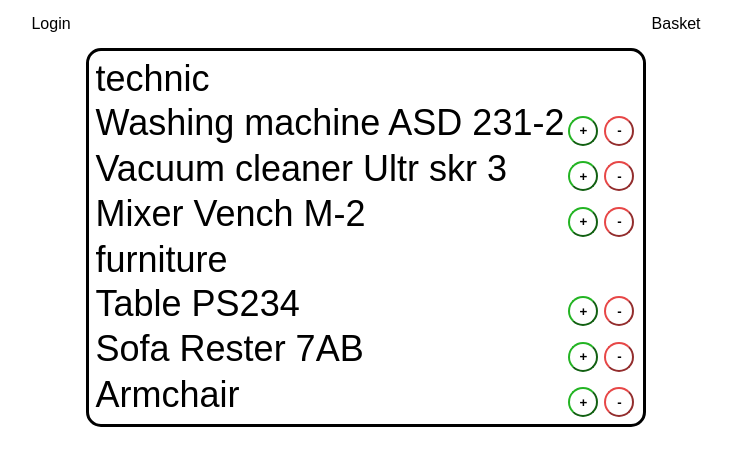
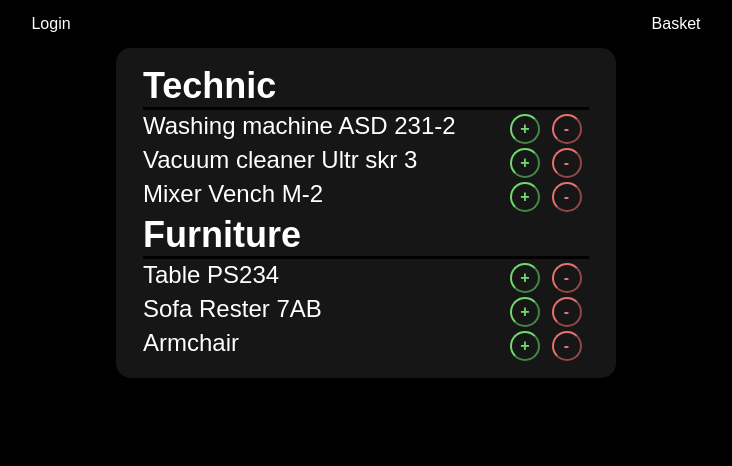
Before and after one commit to nubik132/Script-Programming-Languages, a plain HTML site: page Лаб. 1 (сем. 2)/index.html in a window 1280 px wide. Shown: the whole page, without its empty margins (274-1006 px from the left). Drawn offline with Linux system fonts and the light colour scheme.

Commit message:
reafactor: move styles to style.css

```diff
--- a/Лаб. 1 (сем. 2)/index.html
+++ b/Лаб. 1 (сем. 2)/index.html
@@ -4,84 +4,10 @@
 <head>
     <meta charset="UTF-8">
     <meta name="viewport" content="width=device-width, initial-scale=1.0">
+    <link rel="stylesheet" href="./style.css">
     <title>Лаб. 1</title>
 </head>
-<style>
-    * {
-        margin: 0;
-        padding: 0;
-        box-sizing: 0;
-        font-family: sans-serif;
-    }
 
-    a {
-        color: #000;
-        text-decoration: none;
-    }
-
-    h2 {}
-
-    h2::first-letter {
-        text-transform: capitalize;
-    }
-
-    h3 {
-        flex: 1 0;
-        font-weight: normal;
-    }
-
-    header {
-        display: flex;
-        justify-content: space-around;
-        padding: 15px;
-    }
-
-    .basket {
-        text-align: right;
-    }
-
-    main {
-        padding: 0 50px;
-    }
-
-    .product {
-        /* margin: 5px 0 5px; */
-        /* display: flex; */
-        border: #000 solid 3px;
-    }
-
-    .product__button {
-        font-weight: 600;
-        background-color: #fff;
-        border-radius: 50%;
-
-        margin: 0 2px;
-        width: 30px;
-        height: 30px;
-    }
-
-    table {
-        margin: 0 auto;
-        padding: 5px;
-        border: #000 solid 3px;
-        border-radius: 15px;
-        font-size: 36px;
-    }
-
-    tr {}
-
-    td {
-        vertical-align: text-bottom;
-    }
-
-    .plus-button {
-        border-color: rgb(35, 180, 35);
-    }
-
-    .minus-button {
-        border-color: rgb(231, 71, 71);
-    }
-</style>
 
 <body>
     <header>
--- a/Лаб. 1 (сем. 2)/main.js
+++ b/Лаб. 1 (сем. 2)/main.js
@@ -70,6 +70,7 @@ let table = document.querySelector("table");
 for (const category of categories) {
     let categoryHtml = document.createElement("tr");
     let categoryNameHtml = document.createElement("td");
+    categoryNameHtml.classList.add("category");
     categoryNameHtml.setAttribute("colspan", 3)
     categoryNameHtml.innerText = category.name
     categoryHtml.appendChild(categoryNameHtml);
--- /dev/null
+++ b/Лаб. 1 (сем. 2)/style.css
@@ -0,0 +1,93 @@
+* {
+    margin: 0;
+    padding: 0;
+    box-sizing: 0;
+    font-family: sans-serif;
+    color: white;
+}
+body{
+    background-color: #000;
+}
+a {
+    color: #fff;
+    text-decoration: none;
+}
+a:hover{
+    transition: color .3s;
+    color:#A2A2A2
+}
+
+h2 {}
+
+h2::first-letter {
+    text-transform: capitalize;
+}
+
+h3 {
+    flex: 1 0;
+    font-weight: normal;
+}
+
+header {
+    display: flex;
+    justify-content: space-around;
+    padding: 15px;
+}
+
+.basket {
+    text-align: right;
+}
+
+main {
+    padding: 0 50px;
+}
+.category{
+    border-bottom: #000 3px solid;
+    font-weight: 900;
+}
+.category::first-letter{
+    text-transform: capitalize;
+}
+.product {
+    /* margin: 5px 0 5px; */
+    /* display: flex; */
+    font-weight: 100;
+    font-family: sans-serif;
+    font-size: 24px;
+    border: #000 solid 3px;
+}
+
+.product__button {
+    font-weight: 600;
+    background-color: #161616;
+    border-radius: 50%;
+    margin: 0 2px;
+    width: 30px;
+    height: 30px;
+    font-size: 16px;
+    cursor: pointer;
+}
+
+table {
+    margin: 0 auto;
+    min-width: 500px;
+    padding: 15px 25px;
+    background-color: #161616;
+    border-radius: 15px;
+    font-size: 36px;
+}
+td {
+    font-weight: inherit;
+    font-family: inherit;
+    vertical-align: text-bottom;
+}
+
+.plus-button {
+    border-color: rgb(112, 218, 112);
+    color: rgb(112, 218, 112);
+}
+
+.minus-button {
+    border-color: rgb(230, 113, 113);
+    color: rgb(230, 113, 113);
+}
```
Also changed, not shown: Лаб. 1 (сем. 2)/basket.html (+1 -0 lines), Лаб. 1 (сем. 2)/basket_script.js (+33 -0 lines), 2 other files.
